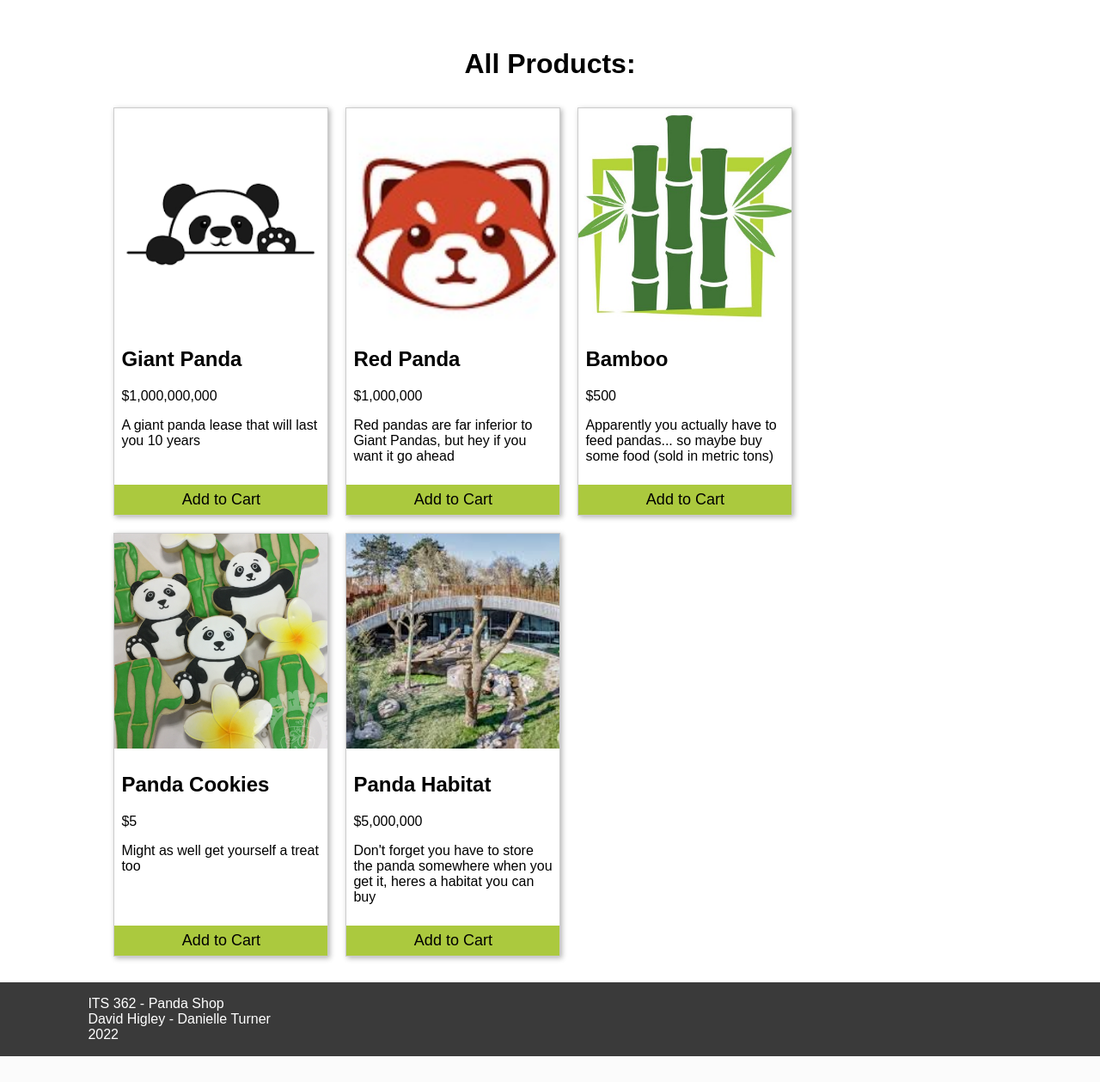
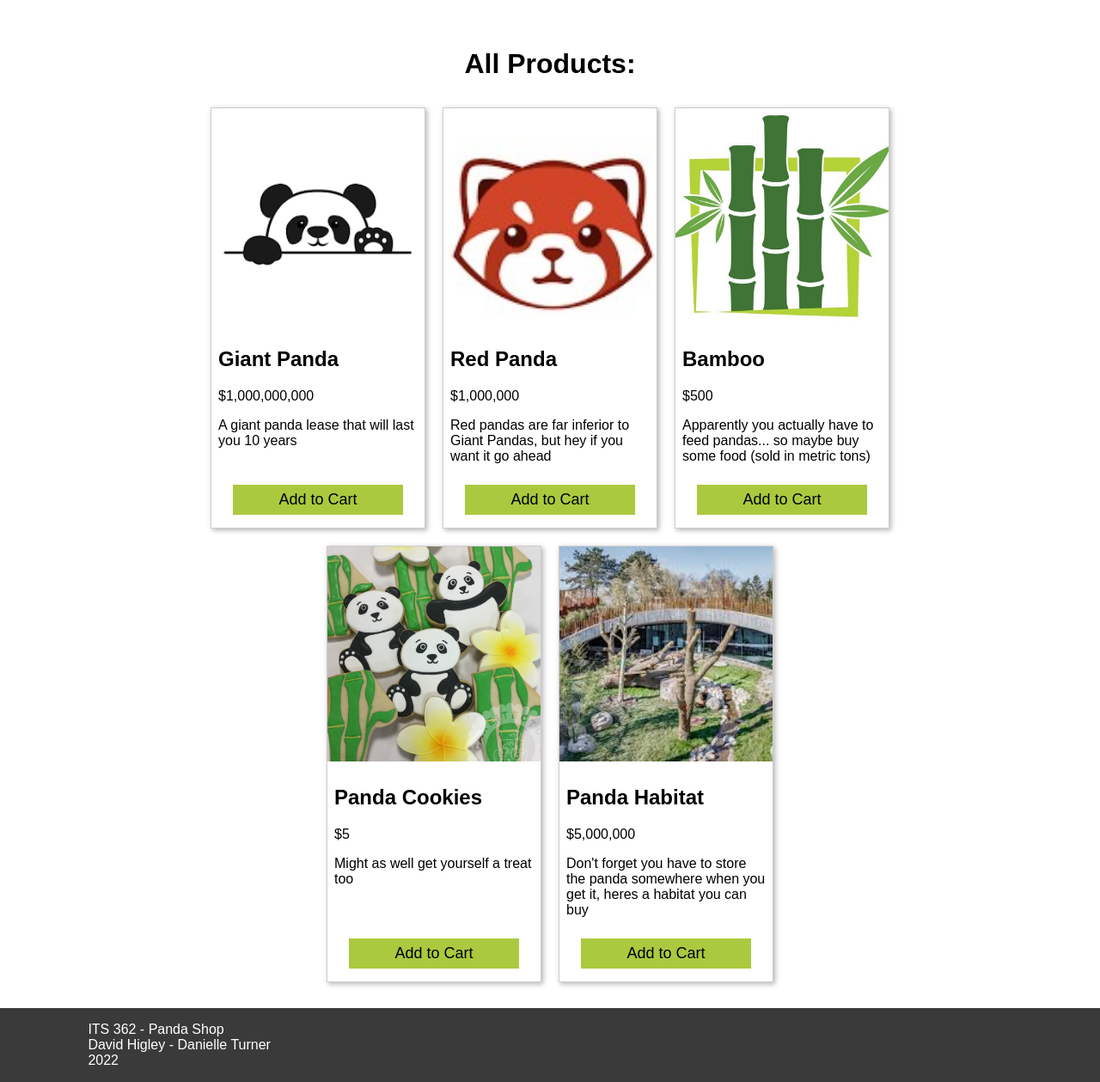
Before and after one commit to MrH100000/Panda, a PHP site: page /products.php in a window 1280 px wide. Shown: the part 90-1349 px from the top of the page at 86% size. Before the commit the page ends 1319 px from the top, so only its background shows below. Run offline with PHP 8.4, Linux system fonts and the light colour scheme; data comes from the database, SQL or seed files in the repository.

Commit message:
Fix card centering

```diff
--- a/panda.css
+++ b/panda.css
@@ -97,6 +97,7 @@ nav.navbar {
     display: flex;
     flex-wrap: wrap;
     align-items: stretch;
+    justify-content: center;
 }
 
 .productCard {
@@ -124,14 +125,20 @@ nav.navbar {
 
 .productCard .productFooter {
     flex-shrink: 0;
+    justify-content: center;
+    display: flex;
 }
 
 .productCard .productButton {
 
     color: black;
     font-size: large;
-    width: 100%;
+    width: 80%;
     height: 35px;
     background-color: #ABC93E;
     border: 0;
+    margin-left: auto;
+    margin-right: auto;
+    margin-bottom: 15px;
+
 }
```
